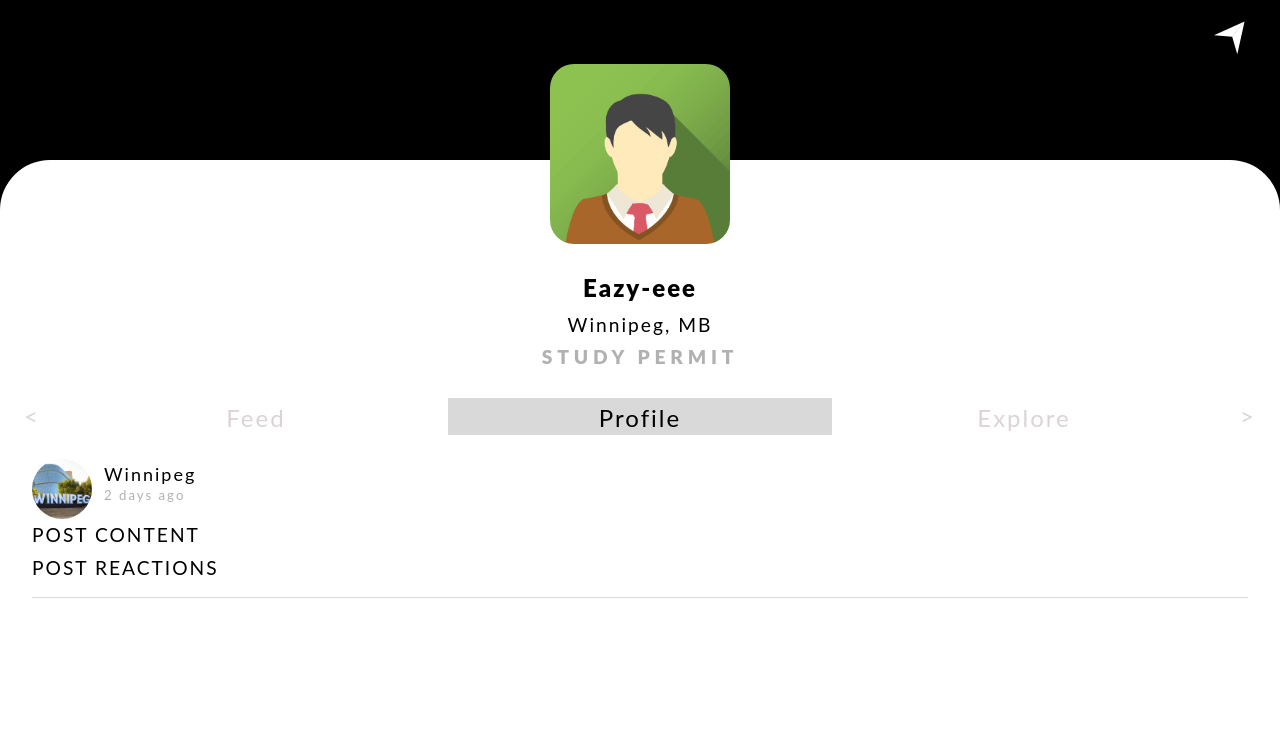
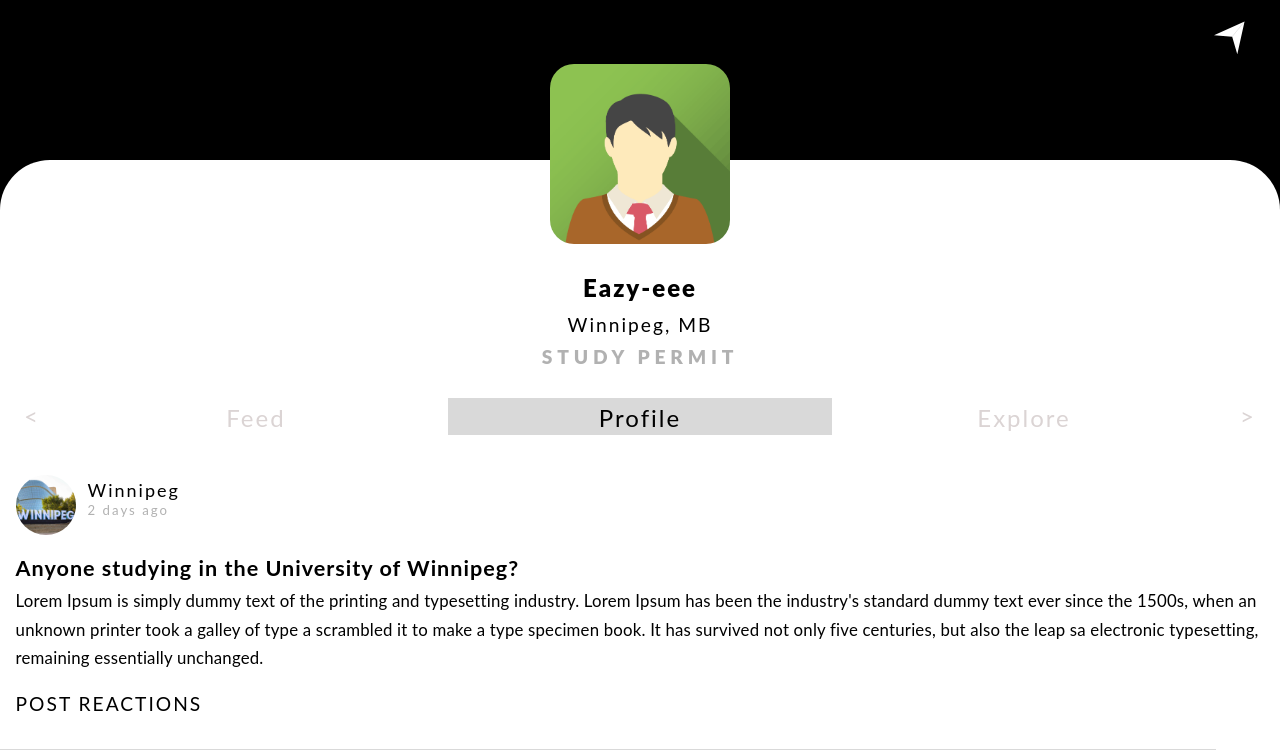
Before and after one commit to navrajkaler996/SocialMedia, a React (Vite) app in the folder Client/: page / in a window 1280 px wide. Shown: the top 750 px of the page. Built offline with nearby package versions, Linux system fonts and the light colour scheme.

Commit message:
Progress on post container... (15/08/2023)

```diff
--- a/Client/src/index.css
+++ b/Client/src/index.css
@@ -47,6 +47,7 @@
 .profile__post {
   display: flex;
   flex-direction: column;
+  margin: 1.3rem;
 }
 .profile__post-info {
   display: flex;
@@ -84,6 +85,20 @@
   .profile__post-info-data-postedAt {
     font-size: 1.1rem;
   }
+}
+.profile__post-content {
+  display: flex;
+  flex-direction: column;
+  letter-spacing: 0.2px;
+  margin: 1.3rem 0;
+}
+.profile__post-content-title {
+  font-size: 1.8rem;
+  letter-spacing: 1px;
+  font-weight: 700;
+}
+.profile__post-content-description {
+  font-size: 1.4rem;
 }
 
 .header {
--- a/Client/src/pages/Profile.tsx
+++ b/Client/src/pages/Profile.tsx
@@ -11,7 +11,17 @@
                     <span className="profile__post-info-data-postedAt">2 days ago</span>
                 </div>
             </div>
-            <div className="profile__post-content">POST CONTENT</div>
+            <div className="profile__post-content">
+                <p className="profile__post-content-title">
+                    Anyone studying in the University of Winnipeg?
+                </p>
+                <p className="profile__post-content-description">
+                    Lorem Ipsum is simply dummy text of the printing and typesetting industry. Lorem Ipsum has been the
+                    industry's standard dummy text ever since the 1500s, when an unknown printer took a galley of type a
+                    scrambled it to make a type specimen book. It has survived not only five centuries, but also the leap sa
+                    electronic typesetting, remaining essentially unchanged.
+                </p>
+            </div>
             <div className="post-reactions">POST REACTIONS</div>
         </div>
         <div className="divider" style={{margin: "1rem 0"}}></div>
--- a/Client/src/sass/pages/_profile.scss
+++ b/Client/src/sass/pages/_profile.scss
@@ -1,30 +1,32 @@
 .profile {
   display: flex;
   flex-direction: column;
-
+  //CSS for post container
   &__post {
     display: flex;
     flex-direction: column;
-
+    margin: 1.3rem;
+    //CSS for post information
     &-info {
       display: flex;
-
+      //CSS for display picture
       &-dp {
         width: 4rem;
         height: 4rem;
         border-radius: 50%;
-
         @include respond(desktop) {
           width: 5rem;
           height: 5rem;
         }
       }
 
+      //CSS for post data - Group name and posted at time
       &-data {
         display: flex;
         flex-direction: column;
         margin-left: 1rem;
 
+        //CSS for group name
         &-group {
           font-size: 1.2rem;
 
@@ -33,6 +35,7 @@
           }
         }
 
+        //CSS for postedAt
         &-postedAt {
           font-size: 1rem;
           margin-top: -0.5rem;
@@ -44,5 +47,24 @@
         }
       }
     }
+
+    //CSS for post content
+    &-content {
+      display: flex;
+      flex-direction: column;
+      letter-spacing: 0.2px;
+      margin: 1.3rem 0;
+
+      //CSS for post title
+      &-title {
+        font-size: 1.8rem;
+        letter-spacing: 1px;
+        font-weight: 700;
+      }
+
+      &-description {
+        font-size: 1.4rem;
+      }
+    }
   }
 }
```
Also changed, not shown: 1 other file (tests, documents, lock files or other folders).
